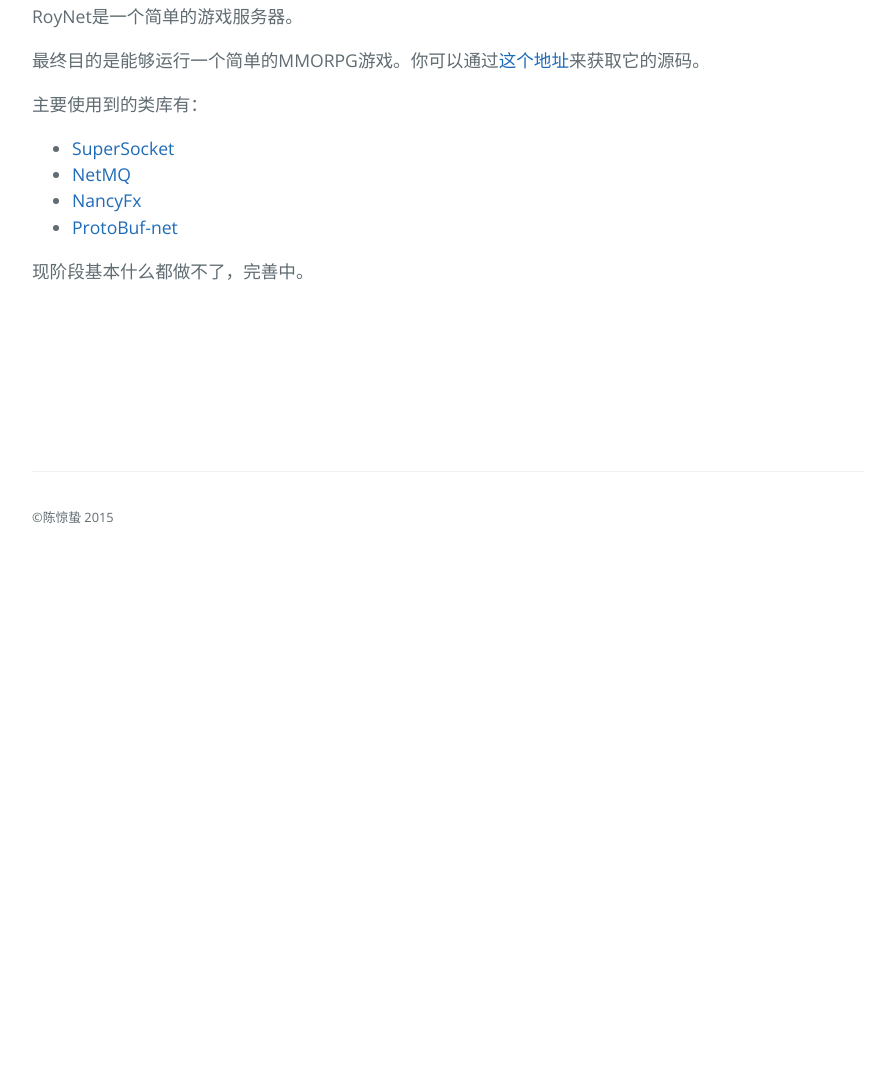
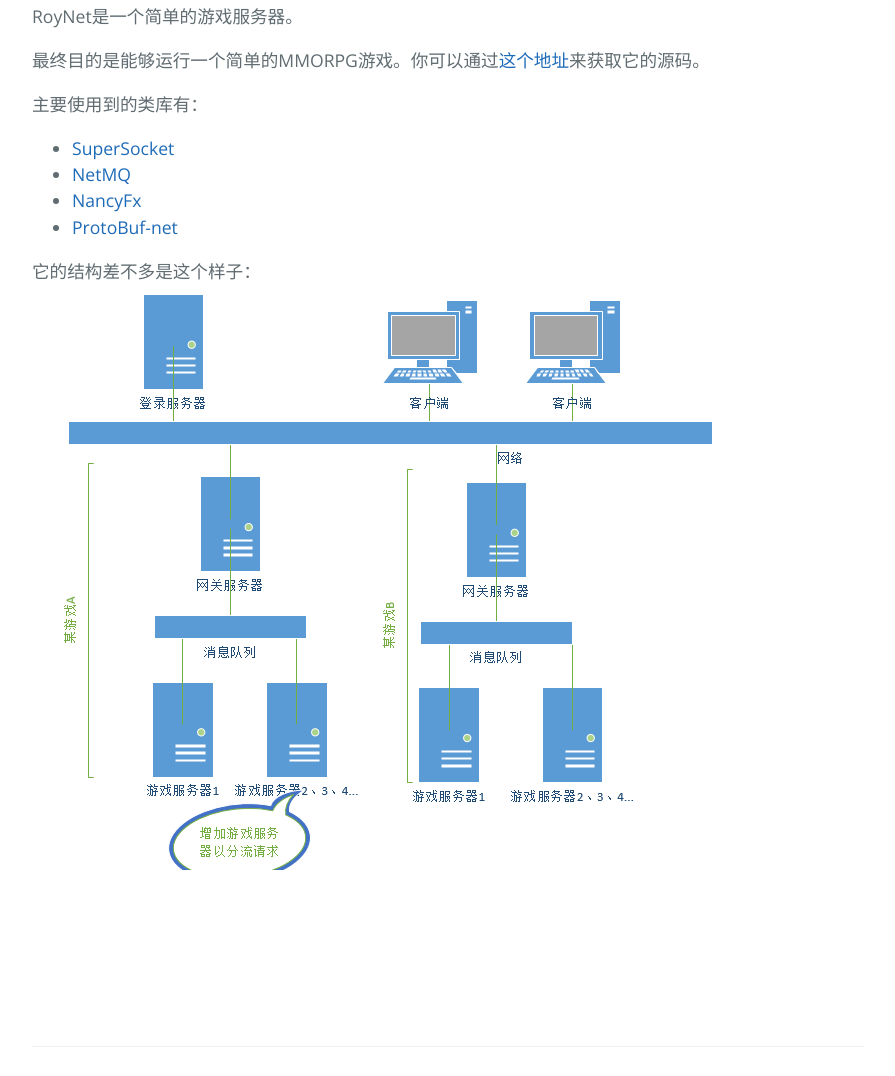
Before and after one commit to Roytin/roytin.github.io, a plain HTML site: page roynet/index.html in a window 1280 px wide. Shown: the part 346-1422 px from the top of the page, without its empty margins (192-1087 px from the left). Before the commit the page ends 906 px from the top, so only its background shows below. Drawn offline with nearby package versions, Linux system fonts and the light colour scheme; a script that the page names is missing.

Commit message:
加了张图片

```diff
--- a/roynet/index.html
+++ b/roynet/index.html
@@ -29,11 +29,9 @@
 <li><a href="http://nancyfx.org/">NancyFx</a></li>
 <li><a href="https://github.com/mgravell/protobuf-net">ProtoBuf-net</a></li>
 </ul>
-
-<p>现阶段基本什么都做不了，完善中。</p>
-
-            </div>
-
+它的结构差不多是这个样子：<br/>
+<img src="../images/conformation.png" title="结构图"></img>
+</div>
 </section>
 <br/>
 <div class="main-content">
```
Also changed, not shown: images/conformation.png (added).
